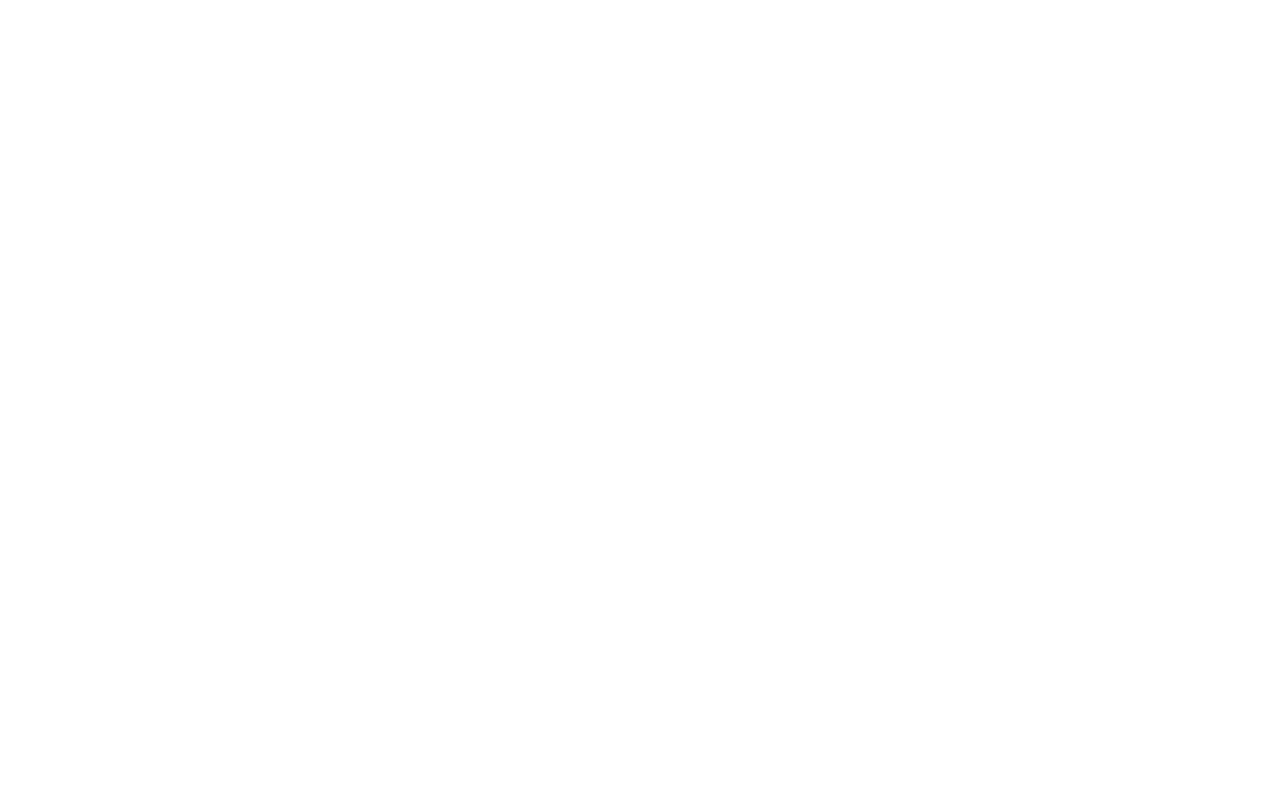
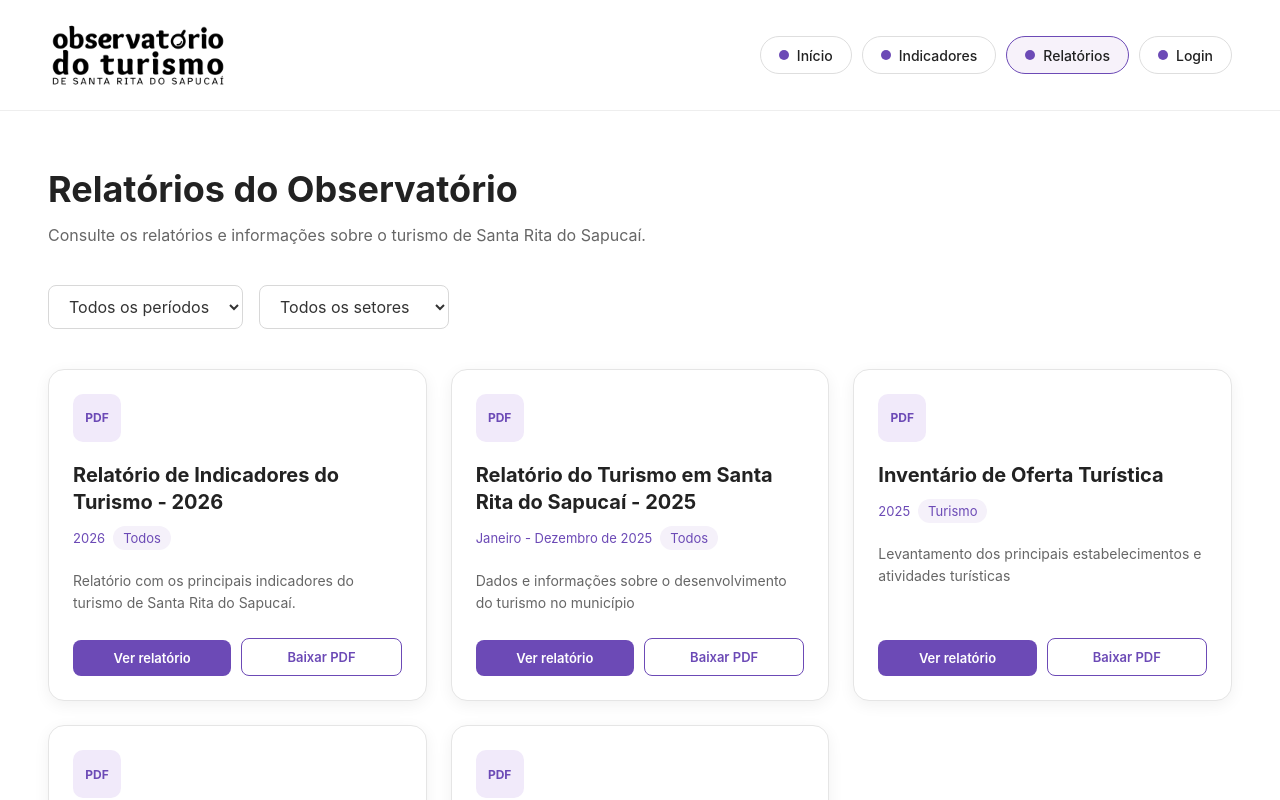
Before and after one commit to GabrielGuimaraes12/observatorio-turismo-srs, a React (Vite) app in the folder frontend/: page /relatorios in a window 1280 px wide. Before the commit this address had no page. Shown: the top 800 px of the page. Built offline with nearby package versions, Linux system fonts and the light colour scheme.

Commit message:
feat: implement public reports page

```diff
--- a/frontend/src/App.tsx
+++ b/frontend/src/App.tsx
@@ -1,6 +1,7 @@
 import { BrowserRouter, Routes, Route } from 'react-router-dom';
 import { Home } from './pages/Home/Home';
 import { Dashboard } from './pages/Dashboard/Dashboard';
+import { Reports } from './pages/Reports/Reports';
 
 function App() {
   return (
@@ -8,6 +9,7 @@
       <Routes>
         <Route path="/" element={<Home />} />
         <Route path="/indicadores" element={<Dashboard />} />
+        <Route path="/relatorios" element={<Reports />} />
       </Routes>
     </BrowserRouter>
   );
--- a/frontend/src/components/layout/Header.tsx
+++ b/frontend/src/components/layout/Header.tsx
@@ -37,15 +37,25 @@
             Indicadores
           </NavLink>
 
-          <a href="/relatorios" className="nav-link">
+          <NavLink
+            to="/relatorios"
+            className={({ isActive }) =>
+              `nav-link ${isActive ? 'active' : ''}`
+            }
+          >
             <span className="nav-icon"></span>
             Relatórios
-          </a>
+          </NavLink>
 
-          <a href="/login" className="nav-link">
+          <NavLink
+            to="/login"
+            className={({ isActive }) =>
+              `nav-link ${isActive ? 'active' : ''}`
+            }
+          >
             <span className="nav-icon"></span>
-            Entrar
-          </a>
+            Login
+          </NavLink>
 
         </nav>
 
--- /dev/null
+++ b/frontend/src/pages/Reports/Reports.css
@@ -0,0 +1,185 @@
+.reports-page {
+  min-height: 100vh;
+  display: flex;
+  flex-direction: column;
+}
+
+.reports-content {
+  width: 100%;
+  max-width: 1320px;
+  margin: 0 auto;
+  padding: 56px 48px 72px;
+  flex: 1;
+}
+
+.reports-intro {
+  margin-bottom: 36px;
+}
+
+.reports-intro h1 {
+  margin: 0 0 12px;
+  font-size: 36px;
+  font-weight: 700;
+  color: #222222;
+}
+
+.reports-intro p {
+  margin: 0;
+  max-width: 700px;
+  font-size: 16px;
+  line-height: 1.6;
+  color: #666666;
+}
+
+/* Filtros */
+
+.reports-filters {
+  display: flex;
+  gap: 16px;
+  margin-bottom: 40px;
+}
+
+.reports-filters select {
+  min-width: 190px;
+  height: 44px;
+  padding: 0 16px;
+  border: 1px solid #d8d8d8;
+  border-radius: 8px;
+  background: #ffffff;
+  color: #333333;
+  cursor: pointer;
+}
+
+.reports-filters select:focus {
+  outline: none;
+  border-color: #6c4ab6;
+}
+
+/* Cards */
+
+.reports-grid {
+  display: grid;
+  grid-template-columns: repeat(3, 1fr);
+  gap: 24px;
+}
+
+.report-card {
+  display: flex;
+  flex-direction: column;
+  min-height: 330px;
+  padding: 24px;
+  border: 1px solid #e5e5e5;
+  border-radius: 16px;
+  background: #ffffff;
+  box-shadow: 0 4px 16px rgba(0, 0, 0, 0.06);
+}
+
+.report-icon {
+  width: 48px;
+  height: 48px;
+  display: flex;
+  align-items: center;
+  justify-content: center;
+  margin-bottom: 20px;
+  border-radius: 10px;
+  background: #f1eafa;
+  color: #6c4ab6;
+  font-size: 12px;
+  font-weight: 700;
+}
+
+.report-info {
+  flex: 1;
+}
+
+.report-info h2 {
+  margin: 0 0 10px;
+  font-size: 20px;
+  line-height: 1.35;
+  color: #222222;
+}
+
+.report-period,
+.report-sector {
+  display: inline-block;
+  margin-right: 8px;
+  margin-bottom: 12px;
+  font-size: 13px;
+  color: #6c4ab6;
+}
+
+.report-sector {
+  padding: 4px 10px;
+  border-radius: 20px;
+  background: #f5f1fa;
+}
+
+.report-info p {
+  margin: 8px 0 0;
+  font-size: 14px;
+  line-height: 1.6;
+  color: #666666;
+}
+
+/* Botões */
+
+.report-actions {
+  display: flex;
+  gap: 10px;
+  margin-top: 24px;
+}
+
+.report-actions a {
+  flex: 1;
+  padding: 10px 12px;
+  border-radius: 8px;
+  text-align: center;
+  text-decoration: none;
+  font-size: 13px;
+  font-weight: 600;
+}
+
+.report-actions a:first-child {
+  background: #6c4ab6;
+  color: #ffffff;
+}
+
+.report-actions a:last-child {
+  border: 1px solid #6c4ab6;
+  color: #6c4ab6;
+  background: #ffffff;
+}
+
+.report-actions a:hover {
+  opacity: 0.85;
+}
+
+/* Responsividade */
+
+@media (max-width: 1000px) {
+  .reports-grid {
+    grid-template-columns: repeat(2, 1fr);
+  }
+}
+
+@media (max-width: 700px) {
+  .reports-content {
+    padding: 40px 24px 56px;
+  }
+
+  .reports-intro h1 {
+    font-size: 30px;
+  }
+
+  .reports-filters {
+    flex-direction: column;
+  }
+
+  .reports-filters select {
+    width: 100%;
+  }
+
+  .reports-grid {
+    grid-template-columns: 1fr;
+  }
+}
--- /dev/null
+++ b/frontend/src/pages/Reports/Reports.tsx
@@ -0,0 +1,87 @@
+import { useState } from 'react';
+import { Header } from '../../components/layout/Header';
+import { Footer } from '../../components/layout/Footer';
+import { mockReports } from '../../services/mockReports';
+import './Reports.css';
+
+export function Reports() {
+    const [selectedPeriod, setSelectedPeriod] = useState('Todos');
+    const [selectedSector, setSelectedSector] = useState('Todos');
+
+    const filteredReports = mockReports.filter((report) => {
+        const matchesPeriod =
+        selectedPeriod === 'Todos' || report.period.includes(selectedPeriod);
+
+        const matchesSector =
+        selectedSector === 'Todos' || report.sector.includes(selectedSector);
+
+        return matchesPeriod && matchesSector;
+    });
+  return (
+    <div className="reports-page">
+      <Header />
+
+      <main className="reports-content">
+        <section className="reports-intro">
+          <h1>Relatórios do Observatório</h1>
+          <p>
+            Consulte os relatórios e informações sobre o turismo de
+            Santa Rita do Sapucaí.
+          </p>
+        </section>
+
+        <section className="reports-filters">
+          <select
+          value ={selectedPeriod}
+          onChange={(event) => setSelectedPeriod(event.target.value)}
+          >
+            <option value="Todos">Todos os períodos</option>
+            <option value="2026">2026</option>
+            <option value="2025">2025</option>
+            <option value="2024">2024</option>
+          </select>
+
+          <select
+          value={selectedSector}
+          onChange={(event) => setSelectedSector(event.target.value)}
+          >
+            <option value="Todos">Todos os setores</option>
+            <option value="Turismo">Turismo</option>
+            <option value="Hospedagem">Hospedagem</option>
+          </select>
+        </section>
+
+        <section className="reports-grid">
+          {filteredReports.map((report) => (
+            <article className="report-card" key={report.id}>
+              <div className="report-icon">PDF</div>
+
+              <div className="report-info">
+                <h2>{report.name}</h2>
+
+                <span className="report-period">
+                  {report.period}
+                </span>
+
+                <span className="report-sector">
+                  {report.sector}
+                </span>
+
+                <p>{report.description}</p>
+              </div>
+
+              <div className="report-actions">
+                <a href={report.pdfUrl}>Ver relatório</a>
+                <a href={report.pdfUrl}>Baixar PDF</a>
+              </div>
+            </article>
+          ))}
+          {filteredReports.length === 0 && (
+            <p>Nenhum relatório encontrado para os filtros selecionados</p>)}
+        </section>
+      </main>
+
+      <Footer />
+    </div>
+  );
+}
--- /dev/null
+++ b/frontend/src/services/mockReports.ts
@@ -0,0 +1,45 @@
+import type { Report } from '../types/report';
+
+export const mockReports: Report[] = [
+    {
+        id: '1',
+        name: 'Relatório de Indicadores do Turismo - 2026',
+        period: '2026',
+        sector: 'Todos',
+        description: 'Relatório com os principais indicadores do turismo de Santa Rita do Sapucaí.',
+        pdfUrl: '#',
+    },
+    {
+        id: '2',
+        name: 'Relatório do Turismo em Santa Rita do Sapucaí - 2025',
+        period: 'Janeiro - Dezembro de 2025',
+        sector: 'Todos',
+        description: 'Dados e informações sobre o desenvolvimento do turismo no município',
+        pdfUrl: '#',
+    },
+    {
+        id: '3',
+        name: 'Inventário de Oferta Turística',
+        period: '2025',
+        sector: 'Turismo',
+        description: 'Levantamento dos principais estabelecimentos e atividades turísticas',
+        pdfUrl: '#',
+    },
+    {
+        id: '4',
+        name: 'Relatório do Setor de Hospedagem - 2026',
+        period: 'Janeiro - Junho de 2026',
+        sector: 'Hospedagem',
+        description: 'Relatório com dados sobre os estabelecimentos e a oferta de hospedagem no município.',
+        pdfUrl: '#',
+    },
+    {
+        id: '5',
+        name: 'Relatório do Setor de Hospedagem - 2025',
+        period: 'Janeiro - Dezembro de 2025',
+        sector: 'Hospedagem',
+        description:
+        'Dados e informações sobre o setor de hospedagem de Santa Rita do Sapucaí.',
+        pdfUrl: '#',
+    },
+];
--- /dev/null
+++ b/frontend/src/types/report.ts
@@ -0,0 +1,8 @@
+export interface Report {
+  id: string;
+  name: string;
+  period: string;
+  sector: string;
+  description: string;
+  pdfUrl: string;
+}
--- /dev/null
+++ b/frontend/src/vite-env.d.ts
@@ -0,0 +1,3 @@
+/// <reference types="vite/client" />
+
+declare module '*.css' {}
```
Also changed, not shown: frontend/package.json (+4 -4 lines), 1 other file (tests, documents, lock files or other folders).
